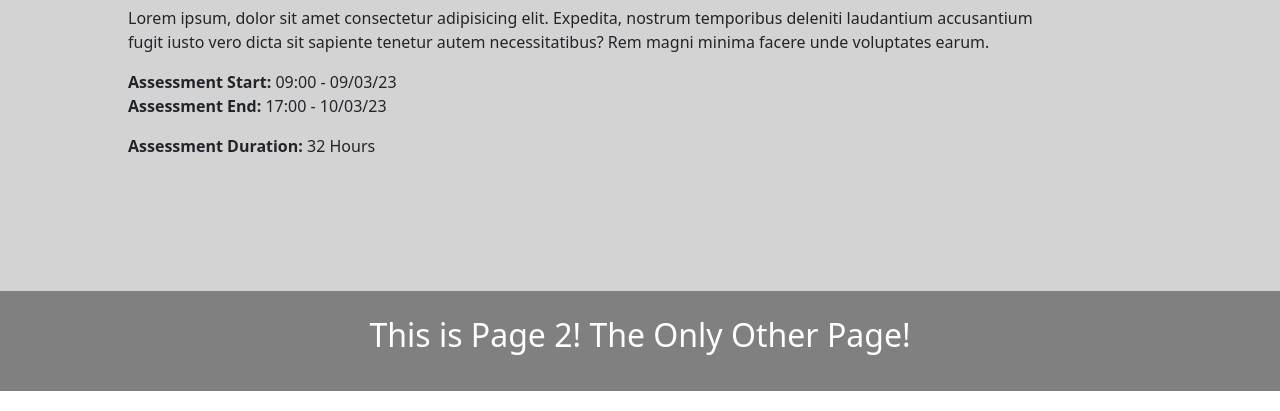
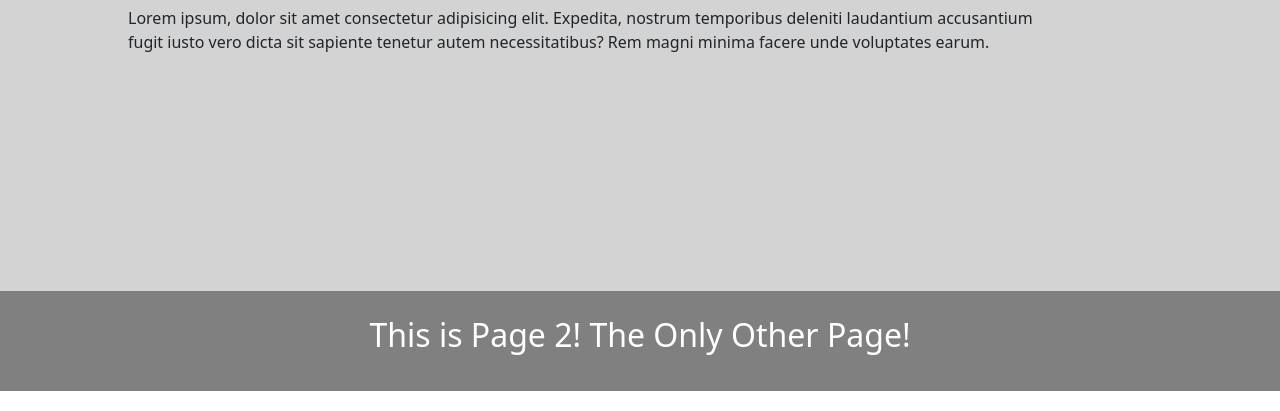
Before and after one commit to caylagreen/caylagreen, a plain HTML site: page pages/page_two.html in a window 1280 px wide. Shown: the part 389-800 px from the top of the page. Drawn offline with nearby package versions, Linux system fonts and the light colour scheme.

Commit message:
Add files via upload

```diff
--- a/pages/page_two.html
+++ b/pages/page_two.html
@@ -31,9 +31,6 @@
         <h3><i>Welcome to Page Two!</i></h3>
         <h1>Look Mom, More Layouts!<br>Bootstrap Grids Continued</h1>
         <p>Lorem ipsum, dolor sit amet consectetur adipisicing elit. Expedita, nostrum temporibus deleniti laudantium accusantium <br>fugit iusto vero dicta sit sapiente tenetur autem necessitatibus? Rem magni minima facere unde voluptates earum.</p>
-        <p><strong>Assessment Start:</strong> 09:00 - 09/03/23 <br>
-            <strong>Assessment End:</strong> 17:00 - 10/03/23</p>
-        <p><strong>Assessment Duration:</strong> 32 Hours</p>
 
     </header>
     <div class="container-fluid">
```
